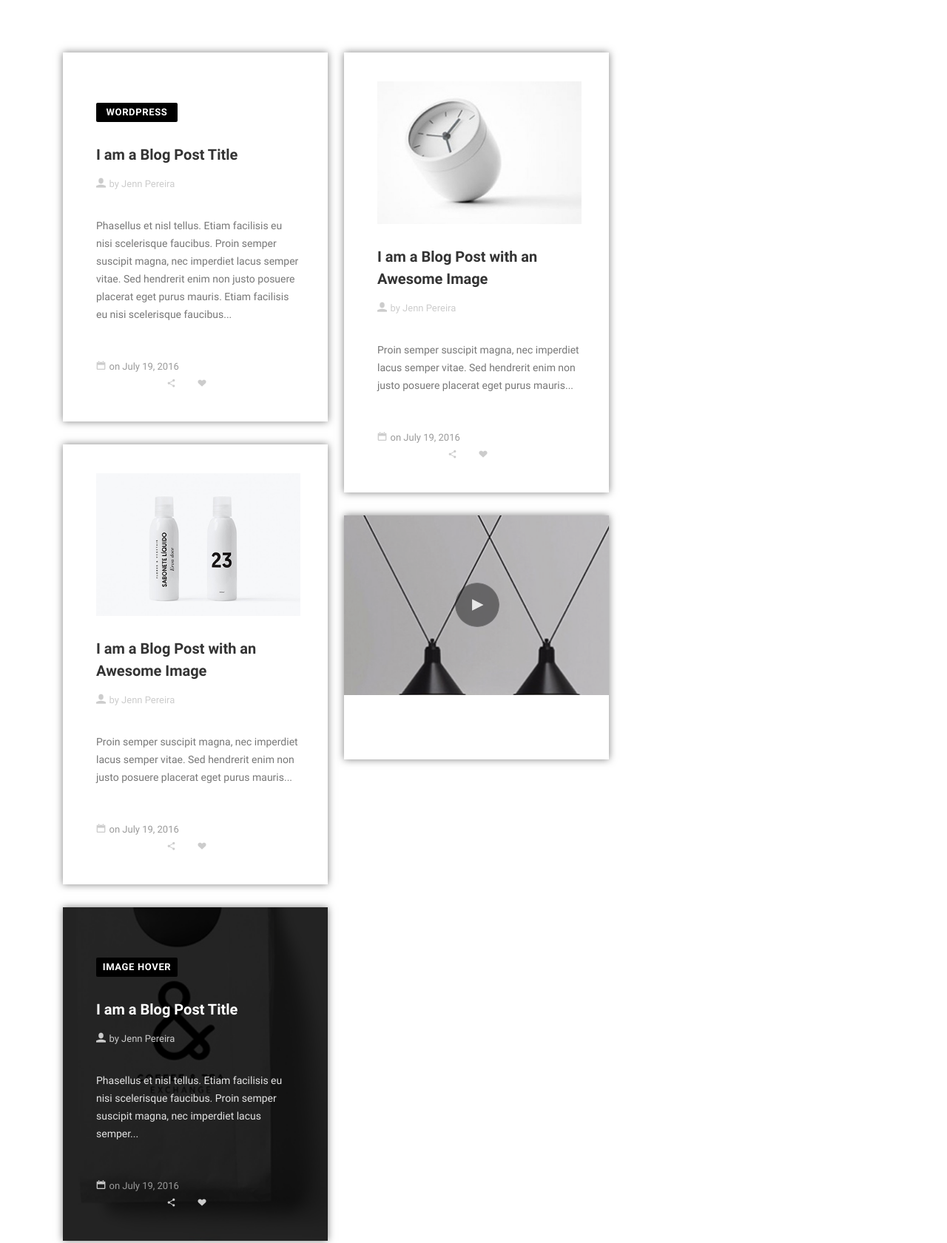
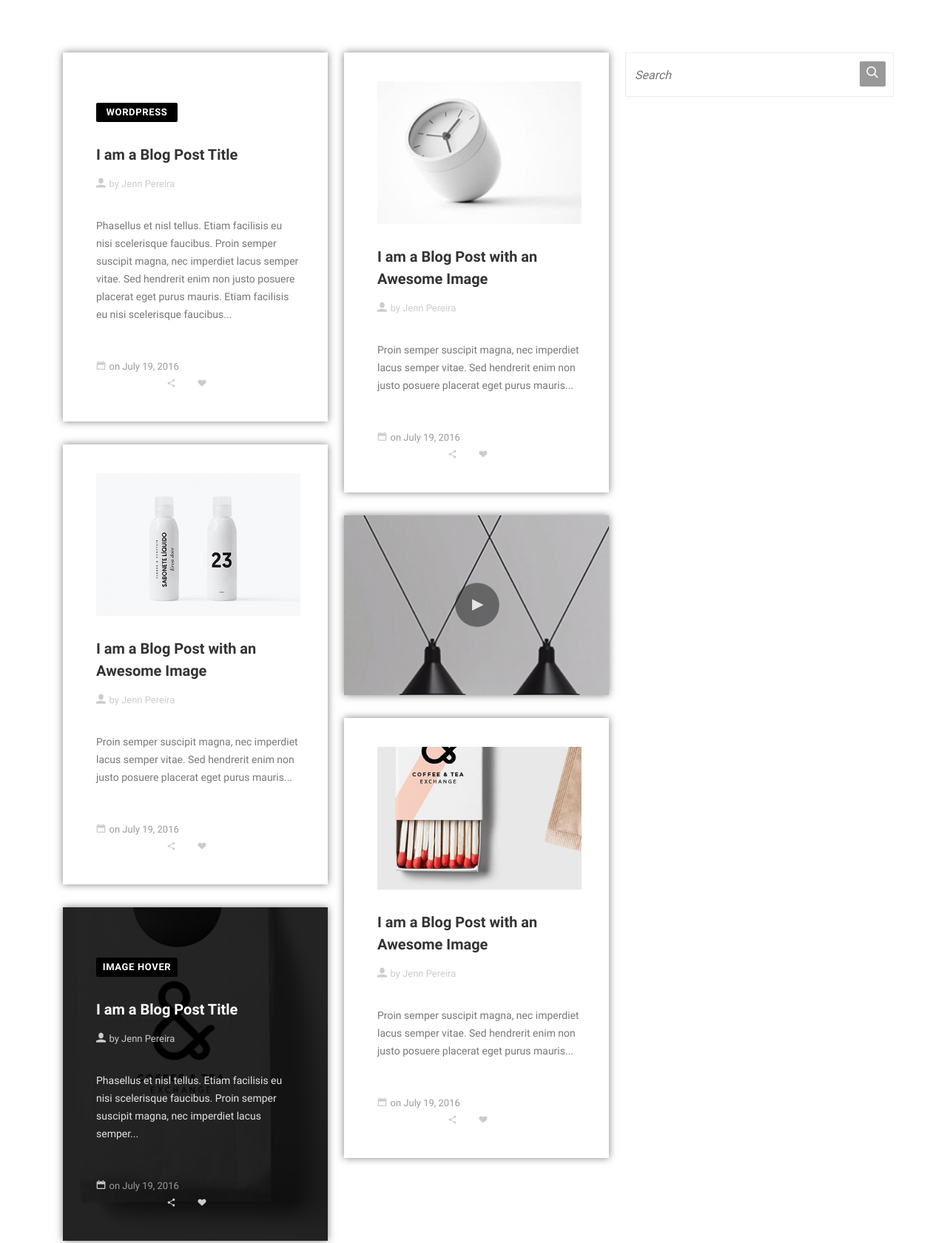
Before and after one commit to natalyaromanova1979/natalyaromanova1979.github.io, a website: page src/blog.html in a window 1280 px wide. Shown: the part 456-2137 px from the top of the page at 74% size. Drawn offline with Linux system fonts and the light colour scheme; files whose address does not match are found by name.

Commit message:
06/07/2021

```diff
--- a/src/blog.html
+++ b/src/blog.html
@@ -10,6 +10,7 @@
     <link rel="stylesheet" href="css/font.css">
     <link rel="stylesheet" href="css/font_1.css">
     <link rel="stylesheet" href="css/font_2.css">
+    <link rel="stylesheet" href="css/font_3.css">
     <link rel="stylesheet" href="css/slick.css">
     <link rel="stylesheet" href="css/style.min.css">
 </head>
@@ -76,7 +77,7 @@
                             </div>
                         </div>
                     </div>
-                    <div class="blog-wrapper__item blog-wrapper__item_bg">
+                    <div class="blog-wrapper__item blog-wrapper__item_bg blog-wrapper__item_bg-coffee">
                         <button class="button button_sm">Image  Hover</button>
                         <div class="blog-wrapper__title blog-wrapper__title_white">I am a Blog Post Title</div>
                         <span class="icon-user"></span>
@@ -113,8 +114,28 @@
                 <div class="blog-wrapper__item blog-wrapper__item_nonpadd">
                     <img src="img/blog/video.png" alt="video">
                 </div>
+                <div class="blog-wrapper__item blog-wrapper__item-matches">
+                    <img class="blog-wrapper__img" src="img/blog/matches_big.png" alt="matches">
+                    <div class="blog-wrapper__title">I am a Blog Post with an Awesome Image</div>
+                    <span class="icon-user"></span>
+                    <div class="blog-wrapper__name">by Jenn Pereira </div>
+                    <div class="blog-wrapper__descr">Proin semper suscipit magna, nec imperdiet lacus semper vitae. Sed hendrerit enim non justo posuere placerat eget purus mauris...</div>
+                    <div class="blog-wrapper__date">
+                        <span class="icon-calendar"></span>
+                        <div class="blog-wrapper__date-day">on July 19, 2016</div>
+                        <div class="blog-wrapper__date-link">
+                            <span class="icon-share"></span>
+                            <span class="icon-heart"></span>
+                        </div>
+                    </div>
+                </div>
             </div>
-            <div class="col-md-4"></div>
+            <div class="col-md-4">
+                <form action="#" class="blog-form">
+                    <input name="search" required placeholder="Search" type="text">
+                    <button class="button button_src"><span class="icon-search"></span></button>
+                </form>
+            </div>
         </div>
     </div>
 </div>
--- /dev/null
+++ b/src/css/font_3.css
@@ -0,0 +1,30 @@
+@font-face {
+  font-family: 'icomoon';
+  src:  url('fonts/icomoon.eot?72kse3');
+  src:  url('fonts/icomoon.eot?72kse3#iefix') format('embedded-opentype'),
+    url('fonts/icomoon.ttf?72kse3') format('truetype'),
+    url('fonts/icomoon.woff?72kse3') format('woff'),
+    url('fonts/icomoon.svg?72kse3#icomoon') format('svg');
+  font-weight: normal;
+  font-style: normal;
+  font-display: block;
+}
+
+[class^="icon-"], [class*=" icon-"] {
+  /* use !important to prevent issues with browser extensions that change fonts */
+  font-family: 'icomoon' !important;
+  speak: never;
+  font-style: normal;
+  font-weight: normal;
+  font-variant: normal;
+  text-transform: none;
+  line-height: 1;
+
+  /* Better Font Rendering =========== */
+  -webkit-font-smoothing: antialiased;
+  -moz-osx-font-smoothing: grayscale;
+}
+
+.icon-search:before {
+  content: "\e901";
+}
--- a/src/sass/blocks/_blog.scss
+++ b/src/sass/blocks/_blog.scss
@@ -7,7 +7,7 @@
             padding: 39px 37px 40px 45px;
             box-shadow: 0 0 10px rgba(0,0,0,0.5);
             width: 358px;
-            min-height: 330px;
+            min-height: 243px;
             background-color: #ffffff;
             .blog-wrapper__title {
                 font-family: Roboto;
@@ -71,11 +71,30 @@
                 width: 100%;
             }
             &_bg {
+                z-index: 1;
                 background: url(../img/blog/image_bg.png) center (center/cover) no-repeat;
+                &-coffee {
+                    &:hover {
+                        display: block;
+                        width: 150%;
+                        margin-left: -35%;
+                        background: url(../img/blog/coffe.png) center (center/cover) no-repeat;
+                        z-index: -1;
+                    }
+                }
             }
             &_nonpadd {
                 padding: 0;
             }
+            &-matches {
+                &:hover {
+                    display: block;
+                    width: 150%;
+                    margin-left: -35%;
+                    background: url(../img/blog/matches) center (center/cover) no-repeat;
+                    z-index: -1;
+                }
+            }
         }
     }
 }
--- a/src/sass/blocks/_buttons.scss
+++ b/src/sass/blocks/_buttons.scss
@@ -34,4 +34,17 @@
         background-color: #000000;
         font-size: 13px;
     }
+    &_src {
+        display: block;
+        position: absolute;
+        margin-top: -48px;
+        margin-left: 317px;
+        padding: 6px;
+        width: 35px;
+        height: 34px;
+        background-color: #999999;
+        span {
+            font-size: 16px;
+        }
+    }
 }
--- a/src/sass/blocks/_forms.scss
+++ b/src/sass/blocks/_forms.scss
@@ -30,3 +30,19 @@
     }
 
 }
+.blog-form {
+    input {
+        outline: none;
+        width: 363px;
+        height: 60px;
+        background-color: #ffffff;
+        padding: 15px 12px;
+        border: 1px solid #ebebeb;
+        font-family: Roboto;
+        font-size: 16px;
+        line-height: 20px;
+        font-weight: 400;
+        font-style: italic;
+        color: #b7b7b7;
+    }
+}
```
Also changed, not shown: src/css/style.min.css, src/fonts_3/icomoon.svg (added), src/fonts_3/icomoon.ttf (added), src/fonts_3/icomoon.woff (added), src/img/blog/coffe.png (added), 1 other file.
